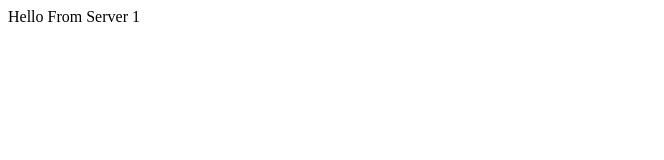
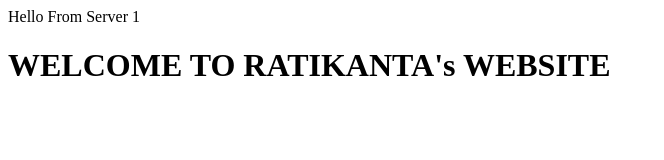
Before and after one commit to Ratikant-rout/AZURE-DNS-FILES, a plain HTML site: page index.html in a window 1280 px wide. Shown: the whole page, without its empty margins (0-664 px from the left). Drawn offline with Linux system fonts and the light colour scheme.

Commit message:
Update index.html

```diff
--- a/index.html
+++ b/index.html
@@ -7,5 +7,6 @@
   </head>
   <body>
     Hello From Server 1
+    <h1>WELCOME TO RATIKANTA's WEBSITE</h1>
   </body>
 </html>
```
